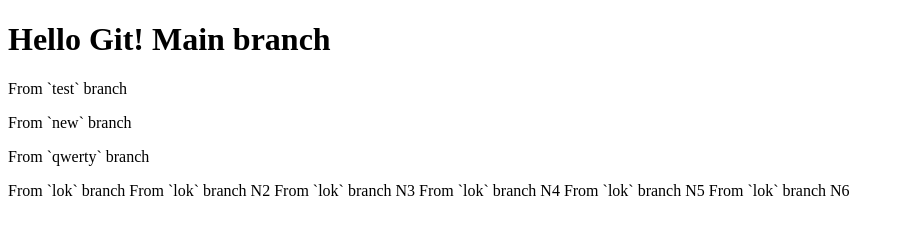
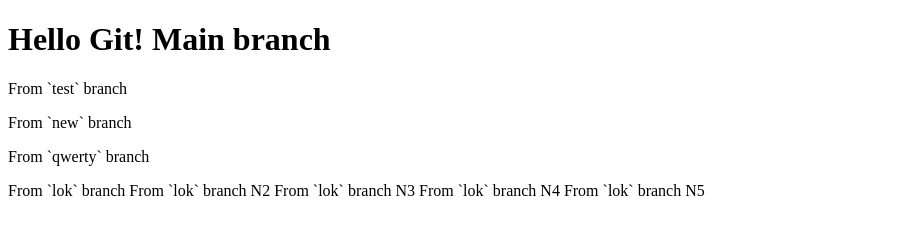
Before and after one commit to AzizbekAslonov/git-pro, a plain HTML site: page index.html in a window 1280 px wide. Shown: the whole page, without its empty margins (0-904 px from the left). Drawn offline with Linux system fonts and the light colour scheme.

Commit message:
Revert "N6"
This reverts commit 62e86e5b5727b8c01cf152c1859d36610bb3c238.

```diff
--- a/index.html
+++ b/index.html
@@ -18,7 +18,6 @@
    <span>From `lok` branch N3</span>
    <span>From `lok` branch N4</span>
    <span>From `lok` branch N5</span>
-   <span>From `lok` branch N6</span>
 </body>
 
 </html>
```
